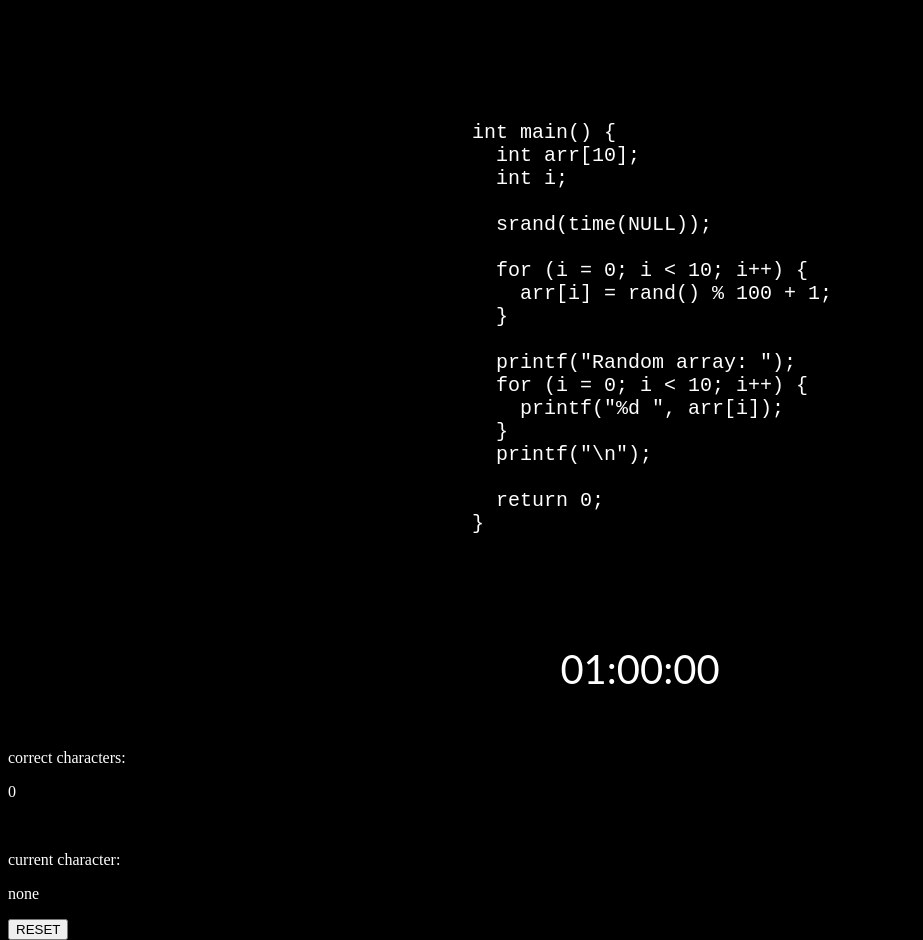
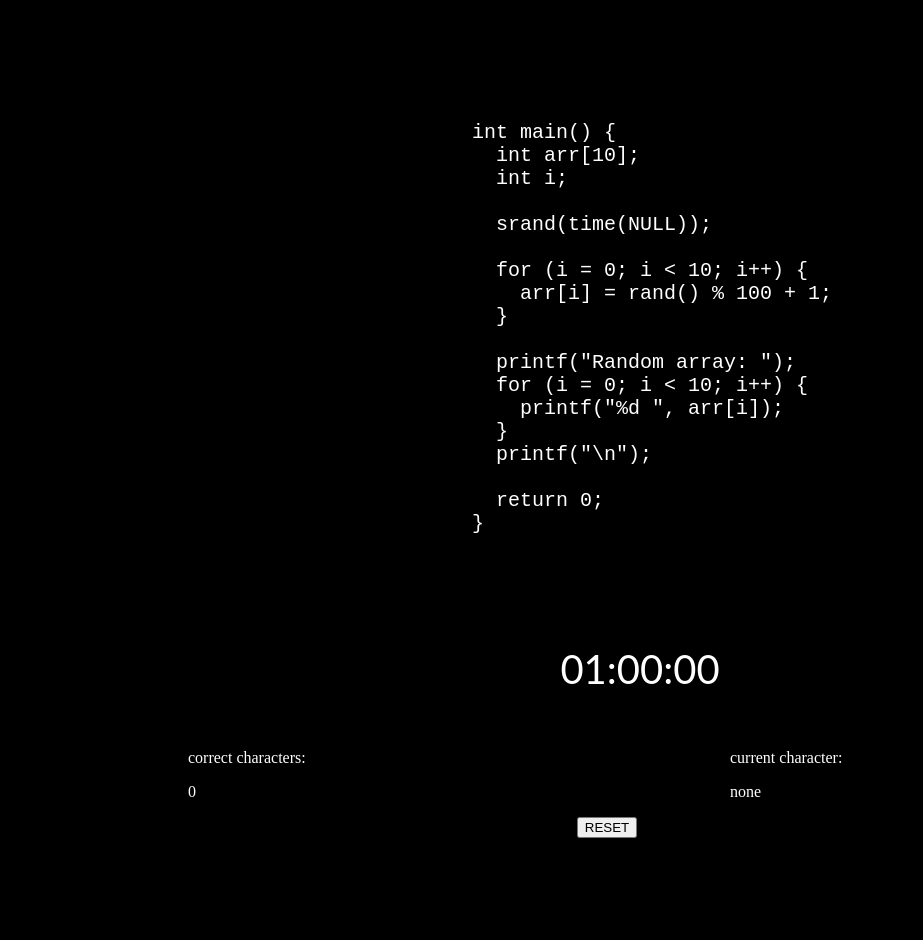
Before and after one commit to KRAZJUST/typetest, a plain HTML site: page index.html in a window 1280 px wide. Shown: the part 127-1067 px from the top of the page, without its empty margins (0-923 px from the left). After the commit the page ends 965 px from the top, so only its background shows below. Drawn offline with Linux system fonts and the light colour scheme.

Commit message:
changed style and trying to implement reset of text

```diff
--- a/dynamic.js
+++ b/dynamic.js
@@ -38,9 +38,12 @@ function reset_count(){
 
   document.getElementById("currentChar").textContent = "none";
   document.getElementById("counter").textContent = "0";
-  document.getElementById("text").style.color = "white";
 }
 
+function reset_text(){
+  document.querySelector("text").style.color = "white";
+
+}
 
 document.addEventListener("keydown", startTimer);
 
@@ -57,6 +60,7 @@ document.addEventListener('DOMContentLoaded', function() {
     reset_button.addEventListener('click', function(){
       stopTimer();
       reset_count();
+      reset_text();
     });
   }
   else{
--- a/index.html
+++ b/index.html
@@ -40,17 +40,20 @@
 <p style="color: #fff" id="timer">01:00:00</p>
 </div>
 
-<div>
-  <p style="color: #fff;">correct characters: </p>
-  <p style="color: #fff" id="counter">0</p>
-  <br>
+<div class="columns">
+  <div class="column" style="margin-left: 180px;">
+    <p style="color: #fff;">correct characters:</p>
+    <p style="color: #fff" id="counter">0</p>
+  </div>
+
+  <div class="column">
+    <p style="color: #fff">current character:</p>
+    <p style="color: #fff" id="currentChar">none</p>
+  </div>
 </div>
 
-<div>
-  <p style="color: #fff">current character: </p>
-  <p style="color: #fff" id="currentChar">none</p></div>
 
-<div>
+<div style="margin-left: 45%; margin-bottom: 20px;">
   <button id="reset_button">RESET</button>
 </div>
 
--- a/style.css
+++ b/style.css
@@ -41,3 +41,13 @@ body{
   height: 100%;
   padding-top: 50px;
 }
+
+.columns {
+  display: flex;
+  justify-content: space-between;
+}
+
+.column {
+  flex: 1;
+  margin-right: 20px;
+}
```
